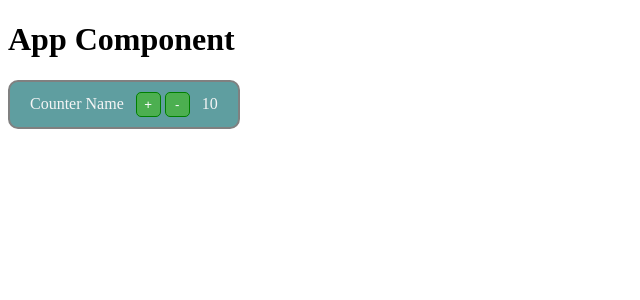
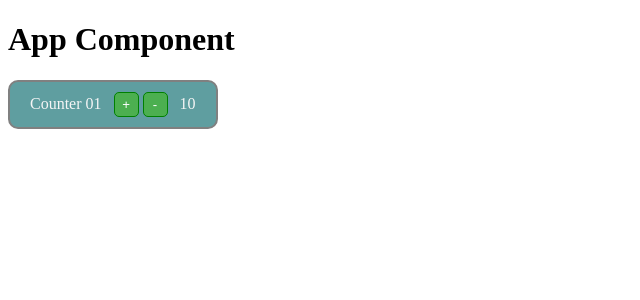
Before and after one commit to kritdev/angular_lab, an Angular app: page / in a window 1280 px wide. Shown: the top 300 px of the page, without its empty margins (0-640 px from the left). Built offline with nearby package versions, Linux system fonts and the light colour scheme.

Commit message:
lab03 - add counterName

```diff
--- a/src/app/app.component.html
+++ b/src/app/app.component.html
@@ -1,4 +1,4 @@
 <div>
   <h1>App Component</h1>
-  <app-counting></app-counting>
+  <app-counting [counterName]="'Counter 01'"></app-counting>
 </div>
--- a/src/app/counting/counting.component.html
+++ b/src/app/counting/counting.component.html
@@ -1,5 +1,5 @@
 <div class='counter'>
-  <span class='counter-label'>Counter Name</span>
+  <span class='counter-label'>{{counterName}}</span>
   <button class='counter-button'> + </button>
   <button class='counter-button'> - </button>
   <span class='counter-label'>10</span>
--- a/src/app/counting/counting.component.ts
+++ b/src/app/counting/counting.component.ts
@@ -1,4 +1,4 @@
-import { Component } from '@angular/core';
+import { Component, Input } from '@angular/core';
 
 @Component({
   selector: 'app-counting',
@@ -6,5 +6,7 @@ import { Component } from '@angular/core';
   styleUrls: ['./counting.component.css']
 })
 export class CountingComponent {
+  @Input()
+  counterName:string;
   constructor() {}
 }
```
